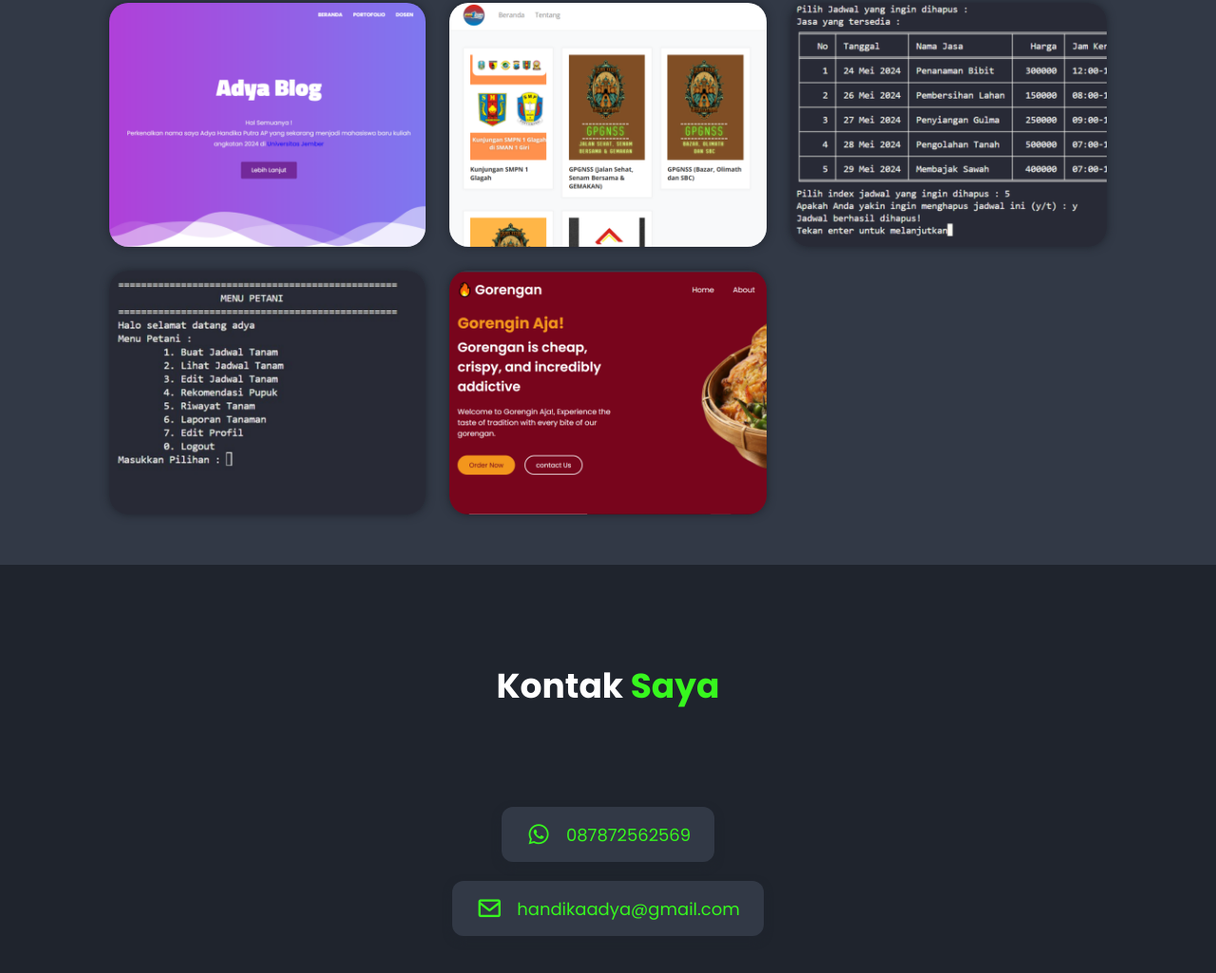
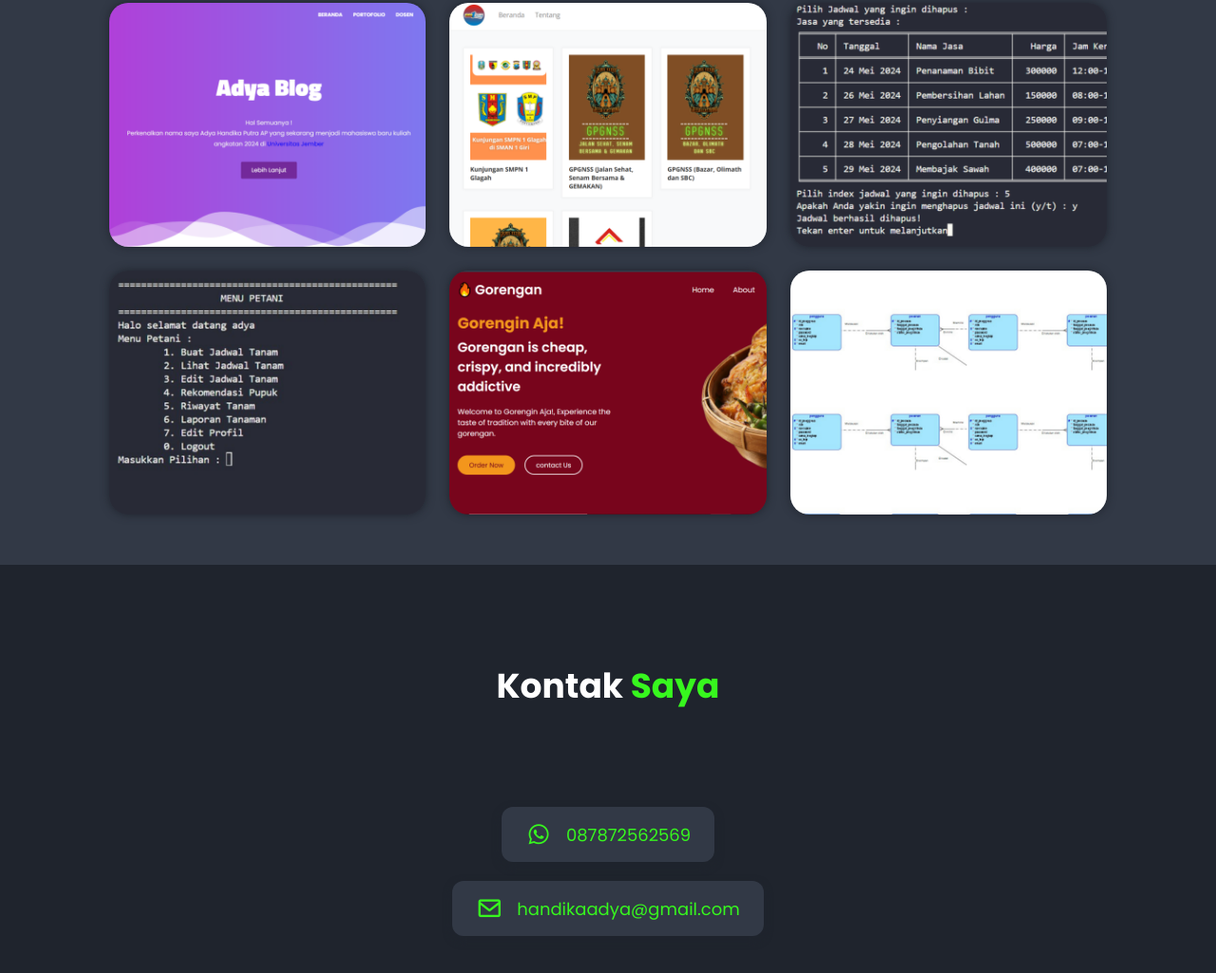
Before and after one commit to Adya30/My_Portfolio, a plain HTML site: page index.html in a window 1280 px wide. Shown: the part 2605-3630 px from the top of the page at 95% size. Drawn offline with nearby package versions, Linux system fonts and the light colour scheme.

Commit message:
My_Portfolio

```diff
--- a/css/style.css
+++ b/css/style.css
@@ -459,7 +459,7 @@ span {
     }
 
     .portfolio-container {
-        grid-template-columns: repeat(2, 1fr);
+        grid-template-columns: repeat(1, 1fr);
     }
 }
 
@@ -486,5 +486,6 @@ span {
 
     .about-img img {
         width: 90vw;
+        align-items: center;
     }
 }
--- a/index.html
+++ b/index.html
@@ -126,6 +126,15 @@
                 </div>
             </div>
 
+            <div class="portfolio-box">
+                <img src="galery/6.png" alt="Gorengin Aja!">
+                <div class="portfolio-layer">
+                    <h4>Sinabil</h4>
+                    <p>Proyek Basis Data pada konsep penerapan ERD pada Nabila Catering</p>
+                    <a href="https://docs.google.com/document/d/18WRWZXAJY-URu0uZjnjDEM4nNbl70Gbgjl6FYmt7pg0/edit?usp=sharing" target="_blank"><i class='bx bx-link-external' ></i></a>
+                </div>
+            </div>
+
         </div>
     </section>
 
```
Also changed, not shown: galery/6.png (added).
